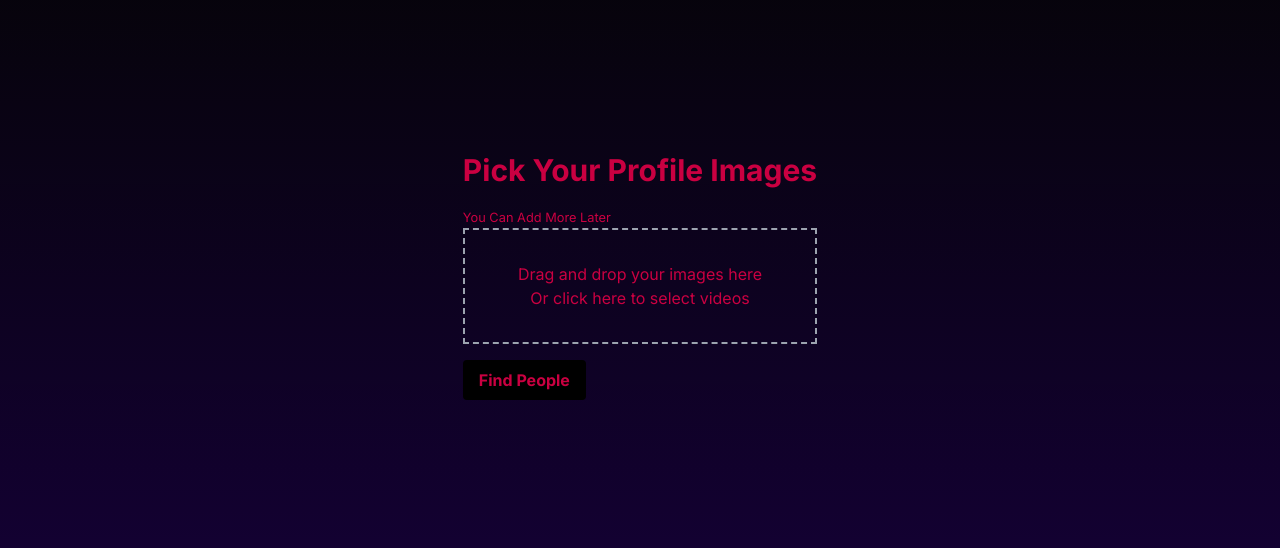
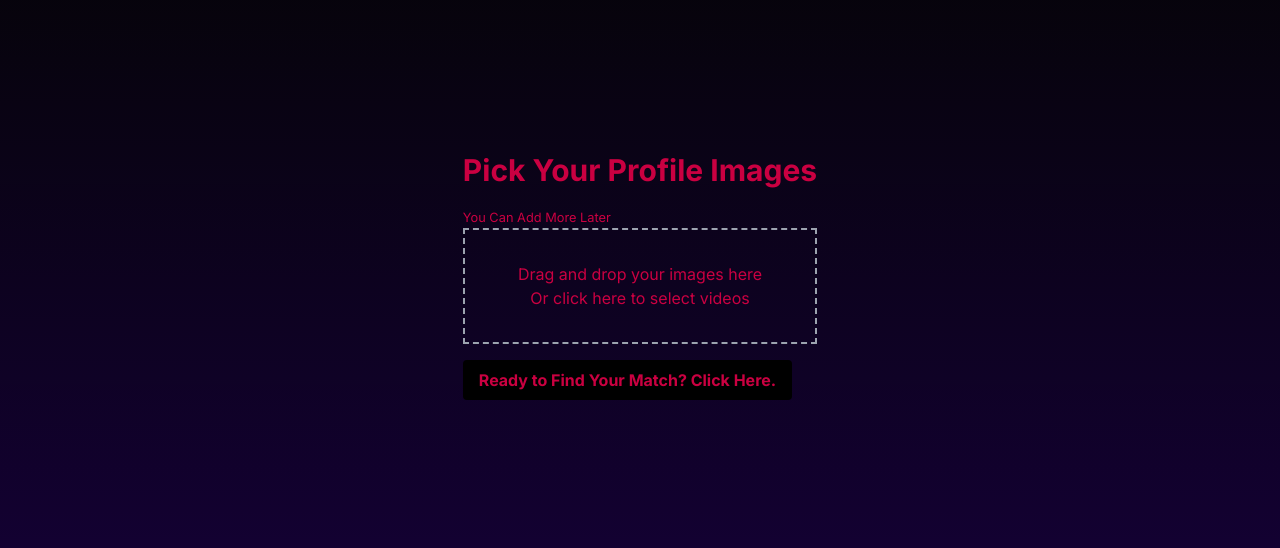
Before and after one commit to MBurner1000/godmatch-1, a Next.js app: page /Images in a window 1280 px wide. Shown: the part 116-664 px from the top of the page. Built offline with nearby package versions, Linux system fonts and the light colour scheme.

Commit message:
first commit

```diff
--- a/src/app/ui/pick-images.tsx
+++ b/src/app/ui/pick-images.tsx
@@ -108,7 +108,7 @@ const PickImages = () => {
                     onClick={handleFindPeople}
                     className="bg-black hover:bg-gray-700 font-bold py-2 px-4 rounded"
                 >
-                    Find People
+                    Ready to Find Your Match? Click Here.
                 </button>
                 <div className="grid grid-cols-3 gap-4 mt-4">
                     {selectedImages.map((image, index) => (
--- a/src/app/ui/profile-header.tsx
+++ b/src/app/ui/profile-header.tsx
@@ -366,7 +366,7 @@ const ProfileHeader = () => {
             {/* Modal for editing user information */}
             {isModalOpen && (
                 <div className="fixed inset-0 flex items-center justify-center z-50">
-                    <div className="fixed inset-0 bg-gray-900 opacity-75"></div>
+                    <div className="fixed inset-0 bg-gray-900 opacity-75 overflow-y-auto overflow-x-auto"></div>
                     <div className="flex items-center justify-center w-full h-full z-10">
                         <div className="bg-gray-200 p-6 rounded-lg">
                             <h2 className="text-2xl font-bold mb-4">Edit Profile Information</h2>
```
Also changed, not shown: 1 other file (tests, documents, lock files or other folders).
